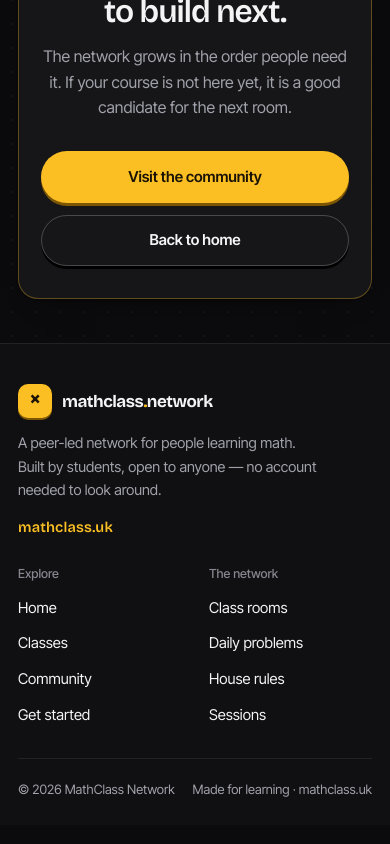
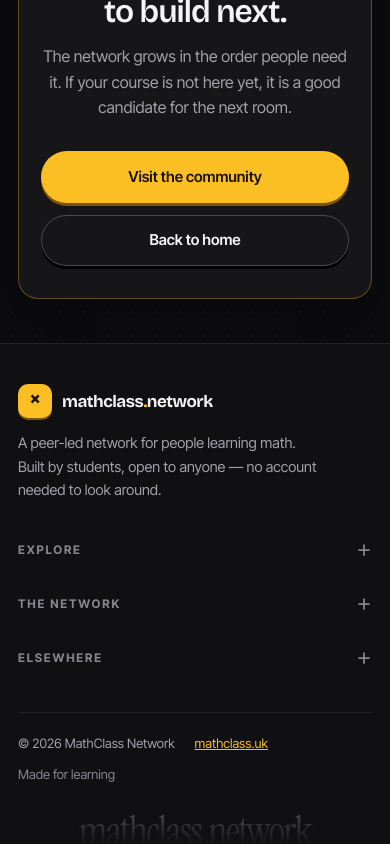
Before and after one commit to NOTAM-bobk/Math_class-network-Home, a React (Vite) app: page /classes in a window 390 px wide. Shown: the part 2772-3616 px from the top of the page. Built offline with nearby package versions, Linux system fonts and the light colour scheme.

Commit message:
Use the wordmark footer on the home site
Replace the three-column footer with the wordmark footer: brand, short
description, link columns that fold on phones, the © line, and the name
set large and fading out. Colours come from the site's own theme tokens.

```diff
--- a/src/components/Footer.tsx
+++ b/src/components/Footer.tsx
@@ -1,62 +1,112 @@
 import { Link } from "react-router-dom";
 import { Brand } from "./Brand";
+import { SITE } from "../data/site";
+import "../footer.css";
+
+type FooterLink = { label: string; to?: string; href?: string };
+
+const columns: { title: string; links: FooterLink[] }[] = [
+  {
+    title: "Explore",
+    links: [
+      { label: "Home", to: "/" },
+      { label: "Classes", to: "/classes" },
+      { label: "Community", to: "/community" },
+      { label: "Get started", to: "/#start" },
+    ],
+  },
+  {
+    title: "The network",
+    links: [
+      { label: "Class rooms", to: "/#features" },
+      { label: "Daily problems", to: "/#explorer" },
+      { label: "House rules", to: "/community#rules" },
+      { label: "Sessions", to: "/community#sessions" },
+    ],
+  },
+  {
+    title: "Elsewhere",
+    links: [
+      { label: "Unblocked games", href: "https://poly2.benlaunches.icu" },
+      { label: "Watch", href: "https://watch.benlaunches.icu" },
+      { label: "Chat", href: "https://chat.mathclass.uk" },
+      {
+        label: "Source on GitHub",
+        href: "https://github.com/NOTAM-bobk/Math_class-network-Home",
+      },
+    ],
+  },
+];
+
+function Column({ title, links }: { title: string; links: FooterLink[] }) {
+  return (
+    <div className="wf-col">
+      <p className="wf-col-title">{title}</p>
+      <ul className="wf-links">
+        {links.map((l) => (
+          <li key={l.label}>
+            {l.to ? <Link to={l.to}>{l.label}</Link> : <a href={l.href}>{l.label}</a>}
+          </li>
+        ))}
+      </ul>
+    </div>
+  );
+}
 
 export function Footer() {
   return (
-    <footer className="site-foot">
+    <footer className="site-foot wordmark-footer">
       <div className="wrap">
-        <div className="foot-grid">
-          <div className="foot-brand">
+        <div className="wf-grid">
+          <div className="wf-brand">
             <Brand />
-            <p>
-              A peer-led network for people learning math. Built by students, open to anyone — no account
-              needed to look around.
+            <p className="wf-description">
+              A peer-led network for people learning math. Built by students,
+              open to anyone — no account needed to look around.
             </p>
-            <p className="foot-domain">mathclass.uk</p>
           </div>
 
-          <div className="foot-col">
-            <h2>Explore</h2>
-            <ul>
-              <li>
-                <Link to="/">Home</Link>
-              </li>
-              <li>
-                <Link to="/classes">Classes</Link>
-              </li>
-              <li>
-                <Link to="/community">Community</Link>
-              </li>
-              <li>
-                <Link to="/#start">Get started</Link>
-              </li>
-            </ul>
-          </div>
+          <nav aria-label="Footer" className="wf-nav">
+            {columns.map((col) => (
+              <Column key={col.title} title={col.title} links={col.links} />
+            ))}
+          </nav>
 
-          <div className="foot-col">
-            <h2>The network</h2>
-            <ul>
-              <li>
-                <Link to="/#features">Class rooms</Link>
-              </li>
-              <li>
-                <Link to="/#explorer">Daily problems</Link>
-              </li>
-              <li>
-                <Link to="/community#rules">House rules</Link>
-              </li>
-              <li>
-                <Link to="/community#sessions">Sessions</Link>
-              </li>
-            </ul>
-          </div>
+          {/* phones: each column folds away; tap a heading to open it */}
+          <nav aria-label="Footer" className="wf-fold">
+            {columns.map((col) => (
+              <details key={col.title} className="wf-details">
+                <summary>
+                  <span className="wf-col-title">{col.title}</span>
+                  <svg className="wf-plus" viewBox="0 0 16 16" aria-hidden="true">
+                    <path d="M8 3v10M3 8h10" />
+                  </svg>
+                </summary>
+                <ul className="wf-links">
+                  {col.links.map((l) => (
+                    <li key={l.label}>
+                      {l.to ? <Link to={l.to}>{l.label}</Link> : <a href={l.href}>{l.label}</a>}
+                    </li>
+                  ))}
+                </ul>
+              </details>
+            ))}
+          </nav>
         </div>
 
-        <div className="foot-bar">
-          <span>© {new Date().getFullYear()} MathClass Network</span>
-          <span>Made for learning · mathclass.uk</span>
+        <div className="wf-bottom">
+          <p>
+            © {new Date().getFullYear()} {SITE.name}
+          </p>
+          <a href={SITE.url}>{SITE.domain}</a>
+          <span className="wf-credit">Made for learning</span>
         </div>
       </div>
+
+      {/* the name, set large and fading into the background */}
+      <p className="wf-giant" aria-hidden="true">
+        mathclass.network
+      </p>
     </footer>
   );
 }
--- /dev/null
+++ b/src/footer.css
@@ -0,0 +1,192 @@
+/* --------------------------------------------------------------------------
+   Wordmark footer - same neutral ramp as the rest of the site: near-black
+   ground, warm ink type, the amber accent carried by the fading wordmark.
+   -------------------------------------------------------------------------- */
+
+.site-foot.wordmark-footer {
+  position: relative;
+  overflow: hidden;
+  padding-bottom: 0;
+}
+
+.wf-grid {
+  display: grid;
+  grid-template-columns: minmax(0, 1.4fr) minmax(0, 2fr);
+  gap: clamp(26px, 5vw, 56px);
+  padding-bottom: clamp(28px, 4vw, 44px);
+}
+
+.wf-description {
+  max-width: 36ch;
+  margin: 14px 0 0;
+  color: var(--ink-2);
+  font-size: 0.91rem;
+  line-height: 1.6;
+}
+
+.wf-nav {
+  display: grid;
+  grid-template-columns: repeat(3, minmax(0, 1fr));
+  gap: clamp(20px, 3vw, 40px);
+}
+
+.wf-col-title {
+  margin: 0;
+  color: var(--ink-3);
+  font-family: var(--font-body);
+  font-size: 0.74rem;
+  font-weight: 700;
+  letter-spacing: 0.15em;
+  text-transform: uppercase;
+}
+
+.wf-links {
+  display: grid;
+  gap: 10px;
+  margin: 14px 0 0;
+  padding: 0;
+  list-style: none;
+}
+
+.wf-links a {
+  border-bottom: 1px solid transparent;
+  color: var(--ink);
+  font-size: 0.93rem;
+  transition: color 0.15s ease, border-color 0.15s ease;
+}
+.wf-links a:hover {
+  border-bottom-color: var(--accent);
+  color: var(--accent);
+}
+
+.wf-fold {
+  display: none;
+}
+
+.wf-bottom {
+  display: flex;
+  flex-wrap: wrap;
+  align-items: center;
+  gap: 12px 24px;
+  padding-top: 20px;
+  border-top: 1px solid var(--line);
+  color: var(--ink-2);
+  font-size: 0.81rem;
+}
+.wf-bottom p {
+  margin: 0;
+}
+.wf-bottom a {
+  color: var(--accent);
+}
+.wf-bottom a:hover {
+  text-decoration: underline;
+  text-underline-offset: 3px;
+}
+.wf-credit {
+  margin-left: auto;
+  color: var(--ink-3);
+}
+
+.wf-giant {
+  margin: 10px 0 -0.14em;
+  font-family: var(--font-serif);
+  font-size: clamp(26px, 10.5vw, 168px);
+  font-weight: 400;
+  line-height: 0.9;
+  letter-spacing: -0.045em;
+  text-align: center;
+  white-space: nowrap;
+  user-select: none;
+  pointer-events: none;
+  color: transparent;
+  background-image: linear-gradient(
+    to bottom,
+    color-mix(in oklab, var(--ink) 24%, transparent),
+    transparent 88%
+  );
+  -webkit-background-clip: text;
+  background-clip: text;
+}
+
+@media (pointer: coarse) {
+  .wf-links {
+    gap: 0;
+  }
+  .wf-links a {
+    display: inline-flex;
+    align-items: center;
+    min-height: 44px;
+  }
+}
+
+@media (max-width: 900px) {
+  .wf-grid {
+    grid-template-columns: minmax(0, 1fr);
+    gap: 22px;
+  }
+  .wf-nav {
+    display: none;
+  }
+  .wf-fold {
+    display: grid;
+    gap: 2px;
+    margin: 0 -12px;
+  }
+  .wf-details {
+    border-radius: 14px;
+  }
+  .wf-details[open] {
+    background: rgba(255, 255, 255, 0.03);
+  }
+  .wf-details summary {
+    display: flex;
+    align-items: center;
+    justify-content: space-between;
+    gap: 12px;
+    min-height: 52px;
+    padding: 0 12px;
+    cursor: pointer;
+    list-style: none;
+  }
+  .wf-details summary::-webkit-details-marker {
+    display: none;
+  }
+  .wf-details .wf-links {
+    margin: 0;
+    padding: 0 12px 12px;
+  }
+  .wf-details .wf-links a {
+    display: flex;
+    align-items: center;
+    min-height: 44px;
+    font-size: 0.95rem;
+  }
+  .wf-plus {
+    width: 16px;
+    height: 16px;
+    color: var(--ink-3);
+    fill: none;
+    stroke: currentColor;
+    stroke-width: 1.75;
+    stroke-linecap: round;
+    transition: transform 220ms ease;
+  }
+  .wf-details[open] .wf-plus {
+    transform: rotate(45deg);
+  }
+  .wf-bottom {
+    gap: 10px 20px;
+    padding-bottom: calc(18px + env(safe-area-inset-bottom));
+  }
+  .wf-credit {
+    margin-left: 0;
+  }
+}
+
+@media (prefers-reduced-motion: reduce) {
+  .wf-plus,
+  .wf-links a {
+    transition: none;
+  }
+}
```
